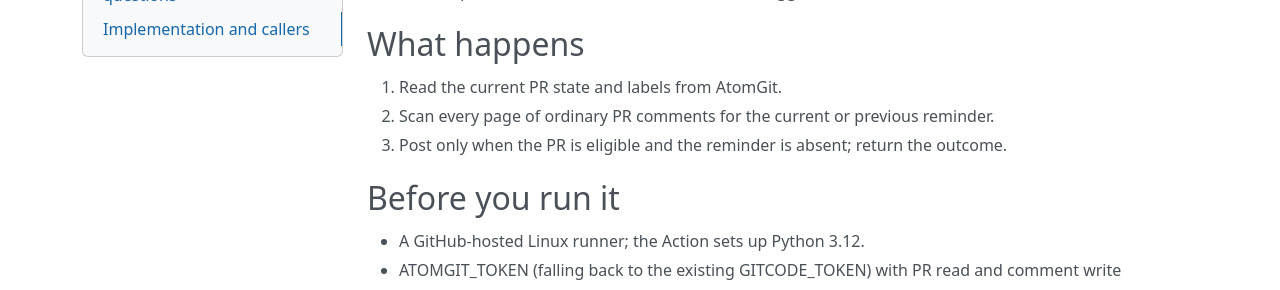
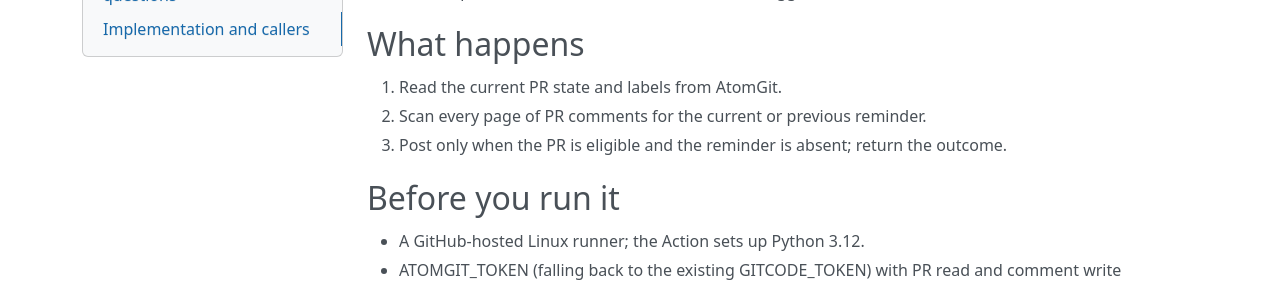
Before and after one commit to ascend-catlass/actions, an MkDocs documentation site: the page built from docs/en/actions/atomgit-ci-passed.md, in a window 1280 px wide and 900 px high. Shown: the part 429-719 px from the top of the window. Built offline with MkDocs 1.6.1, drawn with Linux system fonts in a browser that asks for light colours; nearby versions of some CDN libraries.

Commit message:
fix: use standard AtomGit PR comment pagination for reminders

```diff
--- a/docs/en/actions/atomgit-ci-passed.md
+++ b/docs/en/actions/atomgit-ci-passed.md
@@ -15,7 +15,7 @@ Use it for CI-passed label reminders or a maintainer-triggered reminder.
 ## What happens
 
 1. Read the current PR state and labels from AtomGit.
-2. Scan every page of ordinary PR comments for the current or previous reminder.
+2. Scan every page of PR comments for the current or previous reminder.
 3. Post only when the PR is eligible and the reminder is absent; return the outcome.
 
 ## Before you run it
```
Also changed, not shown: docs/zh/actions/atomgit-ci-passed.md (+1 -1 lines), 2 other files.
